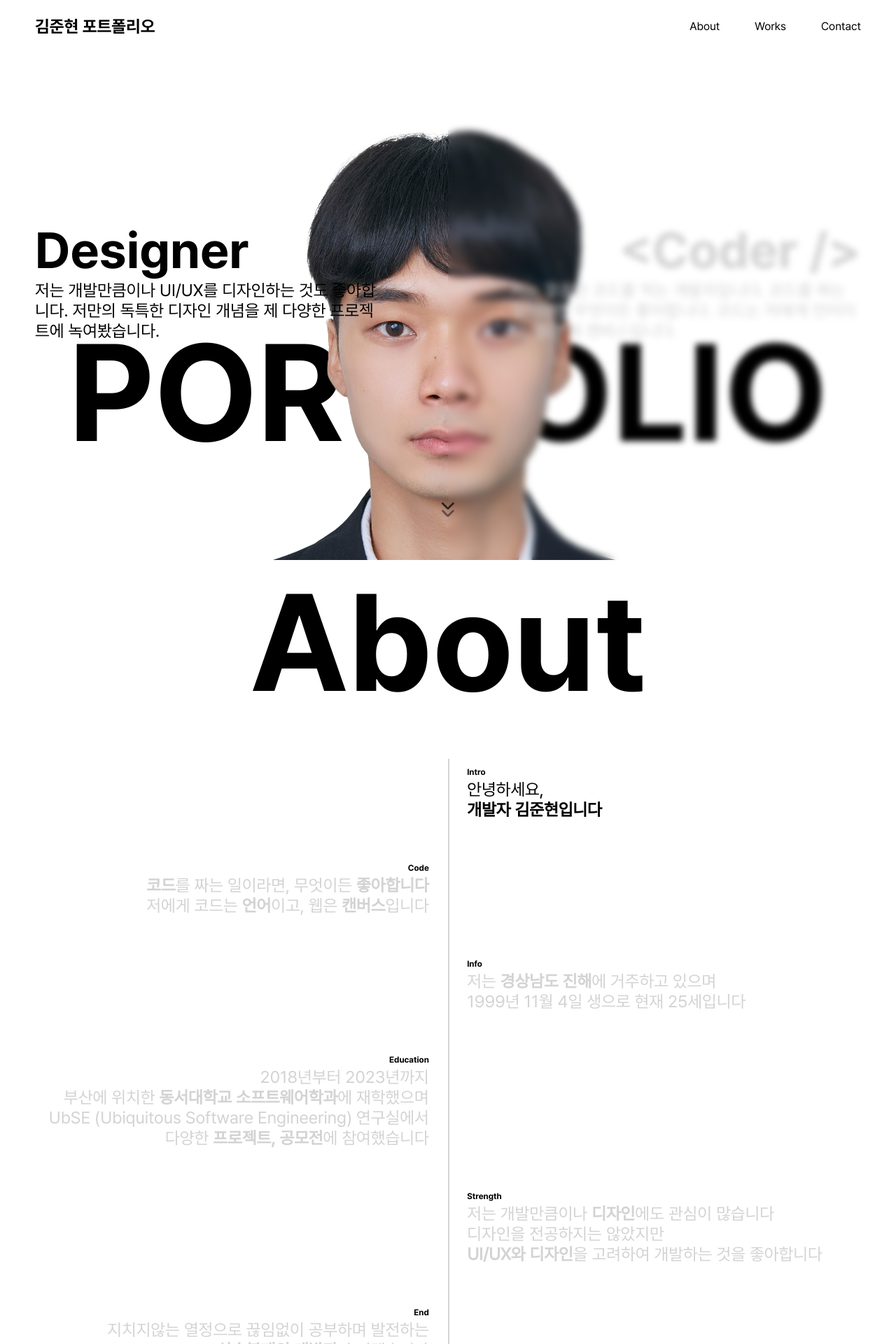
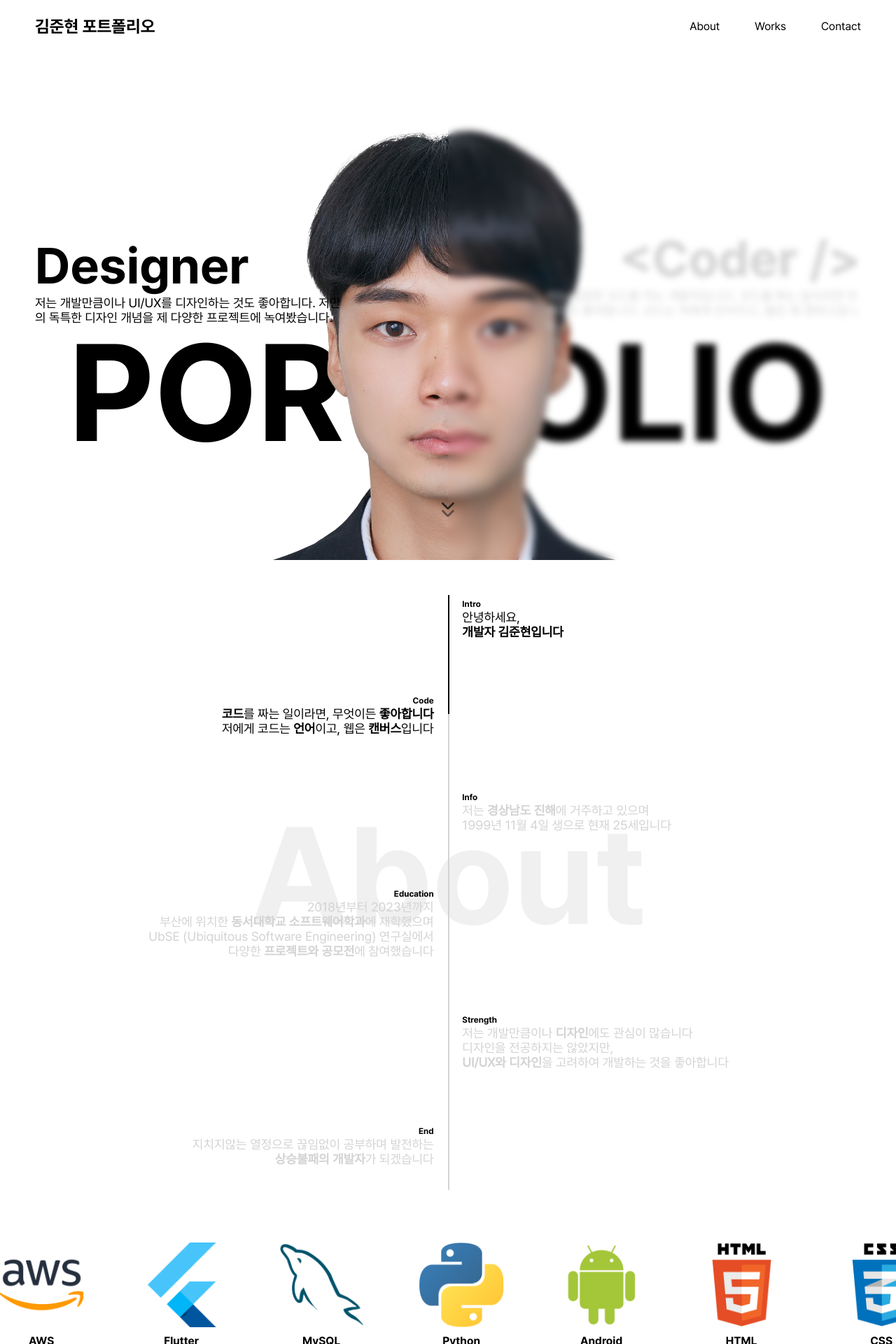
Before and after one commit to itsjh1242/PORTFOLIO, a React (Create React App) app in the folder client/: page / in a window 1280 px wide. Shown: the top 1920 px of the page at 70% size. Built offline with nearby package versions, Linux system fonts and the light colour scheme.

Commit message:
update About Page ( section title )

```diff
--- a/client/src/views/portfolio/About.js
+++ b/client/src/views/portfolio/About.js
@@ -35,7 +35,7 @@ export default function About() {
   return (
     <>
       <S.AboutFrame>
-        <S.AboutTitle>
+        <S.AboutTitle handleColor={verticalLineHeight}>
           <p>About</p>
         </S.AboutTitle>
         <S.AboutMain className="about-text">
@@ -71,14 +71,14 @@ export default function About() {
             <br />
             UbSE (Ubiquitous Software Engineering) 연구실에서
             <br />
-            다양한 <strong>프로젝트, 공모전</strong>에 참여했습니다
+            다양한 <strong>프로젝트와 공모전</strong>에 참여했습니다
           </p>
           <p>
             <span>Strength</span>
             <br />
             저는 개발만큼이나 <strong>디자인</strong>에도 관심이 많습니다
             <br />
-            디자인을 전공하지는 않았지만
+            디자인을 전공하지는 않았지만,
             <br />
             <strong>UI/UX와 디자인</strong>을 고려하여 개발하는 것을 좋아합니다
           </p>
--- a/client/src/views/portfolio/Style.js
+++ b/client/src/views/portfolio/Style.js
@@ -137,7 +137,7 @@ export const BlurFrame = styled.div`
 
 export const FrameTitle = styled.div`
   & > p {
-    width: 500px;
+    width: 450px;
     text-align: ${(props) => (props.position === "left" ? "left" : "right")};
     font-family: "Pretendard-Bold";
     font-size: 72px;
@@ -148,7 +148,7 @@ export const FrameTitle = styled.div`
   & > p:nth-child(2) {
     text-align: left;
     font-family: "Pretendard-Regular";
-    font-size: 24px;
+    font-size: 18px;
     color: ${(props) => (props.selected ? "#000000" : "#d3d3d3")};
     transition: all 0.8s ease-in-out;
   }
@@ -156,6 +156,7 @@ export const FrameTitle = styled.div`
 
 // About Section
 export const AboutFrame = styled.div`
+  position: relative;
   display: flex;
   flex-direction: column;
   justify-content: flex-start;
@@ -164,14 +165,21 @@ export const AboutFrame = styled.div`
 
   width: 100vw;
   max-width: 1200px;
-  height: 1200px;
+  height: 900px;
 `;
 
 export const AboutTitle = styled.div`
+  position: absolute;
+  top: 50%;
+  left: 50%;
+  transform: translate(-50%, -50%);
+  z-index: -2;
+  opacity: ${(props) => props.handleColor * 0.2};
+  transition: all 0.8s ease-in-out;
   & > p {
-    text-align: center;
     font-family: "Pretendard-Bold";
     font-size: 196px;
+    color: #bababa;
   }
 `;
 
@@ -181,13 +189,12 @@ export const AboutMain = styled.div`
   flex-direction: column;
   max-width: 1200px;
   height: 100%;
-  gap: 50px;
+  gap: 75px;
   margin-top: 50px;
-  margin-bottom: 50px;
 
   & > p {
     font-family: "Pretendard-Regular";
-    font-size: 24px;
+    font-size: 18px;
     color: #9d9d9d;
     transition: all 0.8s ease-in-out;
 
@@ -283,3 +290,9 @@ export const StackSlideItem = styled.div`
     }
   }
 `;
+
+// Work Section
+export const WorkFrame = styled.div`
+  width: 100vw;
+  height: 100%;
+`;
```
Also changed, not shown: client/src/views/portfolio/Work.js (added, +13 -0 lines).
